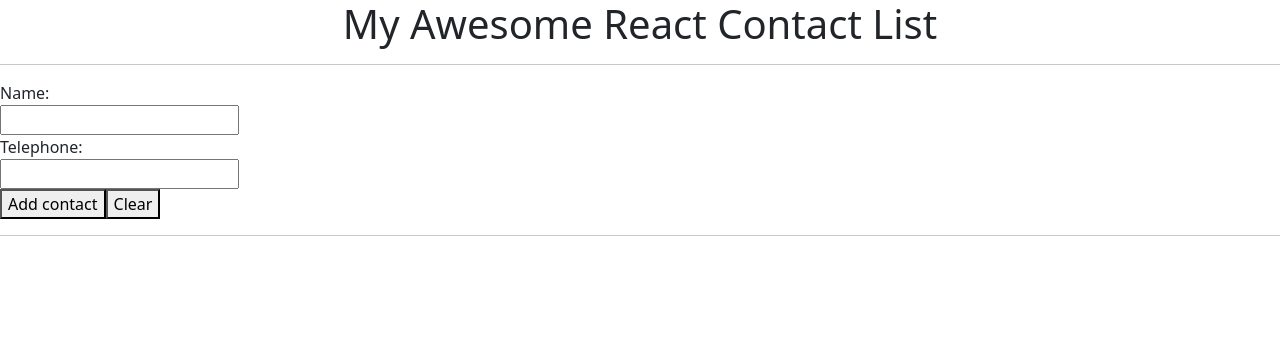
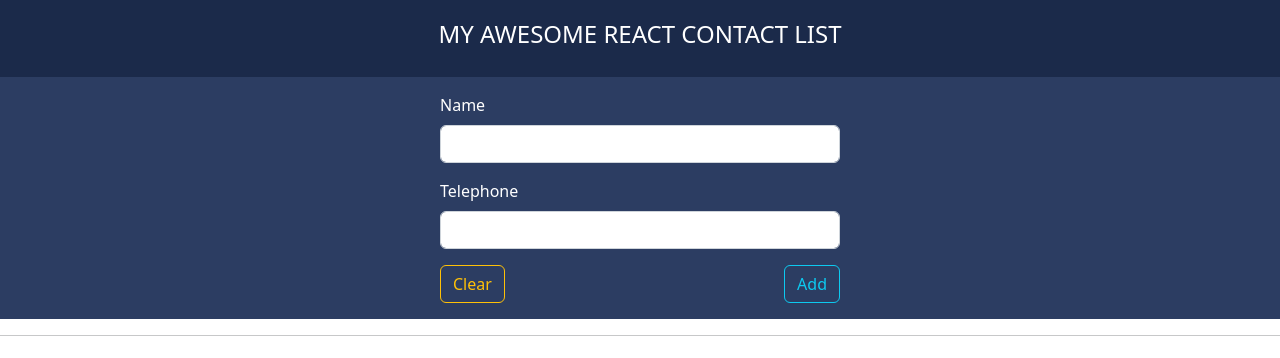
Before and after one commit to Zagaz/ReactSimpleProject, a React (Create React App) app: page / in a window 1280 px wide. Shown: the top 358 px of the page. Built offline with nearby package versions, Linux system fonts and the light colour scheme.

Commit message:
#60 Bootstrap

```diff
--- a/src/App.css
+++ b/src/App.css
@@ -1,6 +1,25 @@
 .App {
   text-align: center;
 }
+
+.title{
+  padding : 20px;
+  background-color: rgb( 27 , 42 , 74 );
+  color : white;
+
+}
+.theform{
+  background-color: rgb( 44 , 61 , 98 ) ;
+  color : white;
+
+
+}
+
+
+
+
+
+
 
 .App-logo {
   height: 40vmin;
--- a/src/App.js
+++ b/src/App.js
@@ -1,94 +1,145 @@
-import { useState , useRef , useEffect } from 'react'
-import './App.css'
-import Contact from "./Components/Contact"
-import { v4 as chave } from 'uuid'
-//import ContactList from './Components/ContactList'
-
+import { useState, useRef, useEffect } from "react";
+import "./App.css";
+import Contact from "./Components/Contact";
+import { v4 as chave } from "uuid";
 
 function App() {
   //useState
-  const [contact , setContact] = useState({id : "" , name: "" , telephone: ""  })
-  const [contactList , setContactList] = useState([])
+  const [contact, setContact]=useState({ id: "", name: "", telephone: "" });
+  const [contactList, setContactList]=useState([]);
   //useRef
-  const inputName = useRef()
-  const inputTelephone = useRef()
+  const inputName=useRef();
+  const inputTelephone=useRef();
 
   //Methods
-  function defineName(event){
-    setContact({...contact, name : event.target.value})
+  function defineName(event) {
+    setContact({ ...contact, name: event.target.value });
   }
 
-  function defineTelephone(event){
-    setContact({...contact, telephone : event.target.value})
+  function defineTelephone(event) {
+    setContact({ ...contact, telephone: event.target.value });
   }
 
-  function addContact(){
+  function addContact() {
     //Validation
-    if(contact.name === "" || contact.telephone === "") return
+    if (contact.name===""||contact.telephone==="") return;
     //Check if it already has this entry.
-    let duplicity = contactList.find((ct)=> ct.name===contact.name && ct.telephone===contact.telephone)
-    if (typeof duplicity !== "undefined") {
-      alert ("⚠️This contact is already on the list!")
-      inputTelephone.current.focus()
-      return
+    let duplicity=contactList.find(
+      (ct) => ct.name===contact.name&&ct.telephone===contact.telephone
+    );
+    if (typeof duplicity!=="undefined") {
+      alert("⚠️This contact is already on the list!");
+      inputTelephone.current.focus();
+      return;
     }
 
     //Add new contact
-    setContactList([...contactList, {...contact, id: chave()}])
+    setContactList([...contactList, { ...contact, id: chave() }]);
 
-    setContact({name: "" , telephone:""})
-    inputName.current.focus()
+    setContact({ name: "", telephone: "" });
+    inputName.current.focus();
   }
-
 
   // State persistence
 
-  useEffect(()=>{
-    if(localStorage.getItem('my_contacts') !== null){
-      setContactList(JSON.parse(localStorage.getItem('my_contacts')))
+  useEffect(() => {
+    if (localStorage.getItem("my_contacts")!==null) {
+      setContactList(JSON.parse(localStorage.getItem("my_contacts")));
     }
-  },[])
+  }, []);
 
-  useEffect(()=>{
-    localStorage.setItem('my_contacts' , JSON.stringify(contactList))
-  },[contactList])
+  useEffect(() => {
+    localStorage.setItem("my_contacts", JSON.stringify(contactList));
+  }, [contactList]);
 
-  function clearStorage(){
-   setContactList([])
+  function clearStorage() {
+    setContactList([]);
   }
 
   //Remove item from list
 
   function removeContact(id) {
-    let temp = contactList.filter(ct => ct.id !== id )
+    let temp=contactList.filter((ct) => ct.id!==id);
 
-    setContactList(temp)
-
+    setContactList(temp);
   }
   return (
     <>
-      <h1 className='text-center'>My Awesome React Contact List</h1>
-      <hr />
+      <div className="container-fluid title">
+        <div className="row">
+          <div className="col text-center">
+            <h4 className="text-center">MY AWESOME REACT CONTACT LIST</h4>
+          </div>
+        </div>
+      </div>
+
+      <div className="container-fluid theform">
+        <div className="row">
+          <div className="col p-3">
+            <div className="row justify-content-center">
+              <div className="col-10 col-sm-80 col-md-6 col-lg-4">
+                <div className="mb-3">
+                  <label className="form-label">Name</label> <br />
+                  <input
+                    className="form-control"
+                    type="text"
+                    ref={inputName}
+                    onChange={defineName}
+                    value={contact.name}
+                  />
+                </div>
+
                 <div>
-        <label >Name:</label> <br />
-          <input type = "text" ref={inputName} onChange = {defineName} value = {contact.name} />
+                  <label className="form-label">Telephone</label> <br />
+                  <input
+                    className="form-control"
+                    type="text"
+                    ref={inputTelephone}
+                    onChange={defineTelephone}
+                    value={contact.telephone}
+                  />
                 </div>
-      <div>
-      <label>Telephone:</label> <br />
-          <input type = "text" ref ={inputTelephone} onChange = {defineTelephone}  value = {contact.telephone} />
+                <div className="row mt-3 ">
+                  <div className="col text-start">
+                    <button
+                      className="btn btn-outline-warning"
+                      onClick={clearStorage}
+                    >
+                      {" "}
+                      Clear{" "}
+                    </button>
                   </div>
-      <div>
-          <button onClick={addContact} > Add contact </button>
-          <button onClick={clearStorage} > Clear </button>
+                  <div className="col text-end">
+                    <button
+                      className="btn btn-outline-info"
+                      onClick={addContact}
+                    >
+                      {" "}
+                      Add{" "}
+                    </button>
+                  </div>
+                </div>
+              </div>
+            </div>
+
+            <div></div>
+          </div>
+        </div>
       </div>
 
       <hr />
       {/* Contact list  */}
-          {contactList.map(ct =>{
-            return <Contact name={ct.name} telephone ={ct.telephone} key = {ct.id} id = {ct.id} remove ={removeContact}/>
+      {contactList.map((ct) => {
+        return (
+          <Contact
+            name={ct.name}
+            telephone={ct.telephone}
+            key={ct.id}
+            id={ct.id}
+            remove={removeContact}
+          />
+        );
       })}
-
-
     </>
   );
 }
--- a/src/index.js
+++ b/src/index.js
@@ -1,6 +1,6 @@
 import React from 'react';
 import ReactDOM from 'react-dom/client';
-//import './index.css';
+import './index.css';
 import App from './App';
 import 'bootstrap/dist/css/bootstrap.min.css';
 import 'bootstrap/dist/js/bootstrap.bundle'
```
Lines whose indentation alone changed are shown as unchanged.
